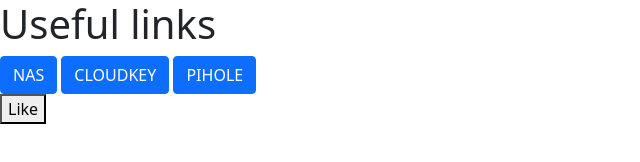
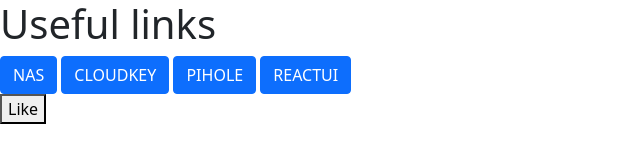
Before and after one commit to mackerl/mackerl.github.io, a plain HTML site: page index.html in a window 1280 px wide. Shown: the whole page, without its empty margins (0-640 px from the left). Drawn offline with nearby package versions, Linux system fonts and the light colour scheme.

Commit message:
Update index.html

```diff
--- a/index.html
+++ b/index.html
@@ -16,6 +16,7 @@
       <a class="btn btn-primary" href="https://ds414.familie-ackerl.at:5001" role="button">NAS</a>
       <a class="btn btn-primary" href="https://unifi.familie-ackerl.at:8443" role="button">CLOUDKEY</a>
       <a class="btn btn-primary" href="https://raspberrypi.familie-ackerl.at/admin" role="button">PIHOLE</a>
+      <a class="btn btn-primary" href="https://mackerl.familie-ackerl.at/reactUI/" role="button">REACTUI</a>
 
       <!-- We will put our React component inside this div. -->
       <div id="like_button_container"></div>
```
